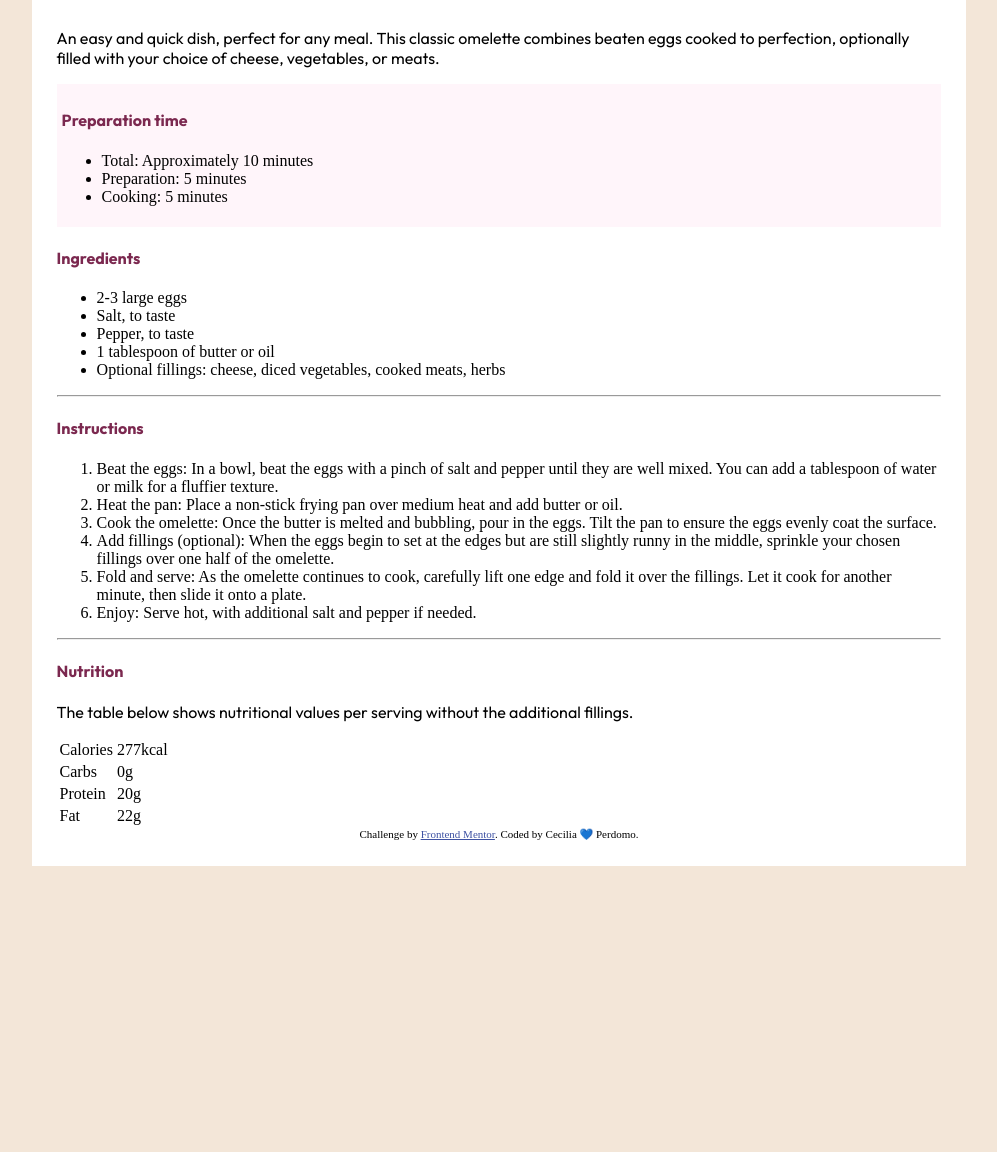
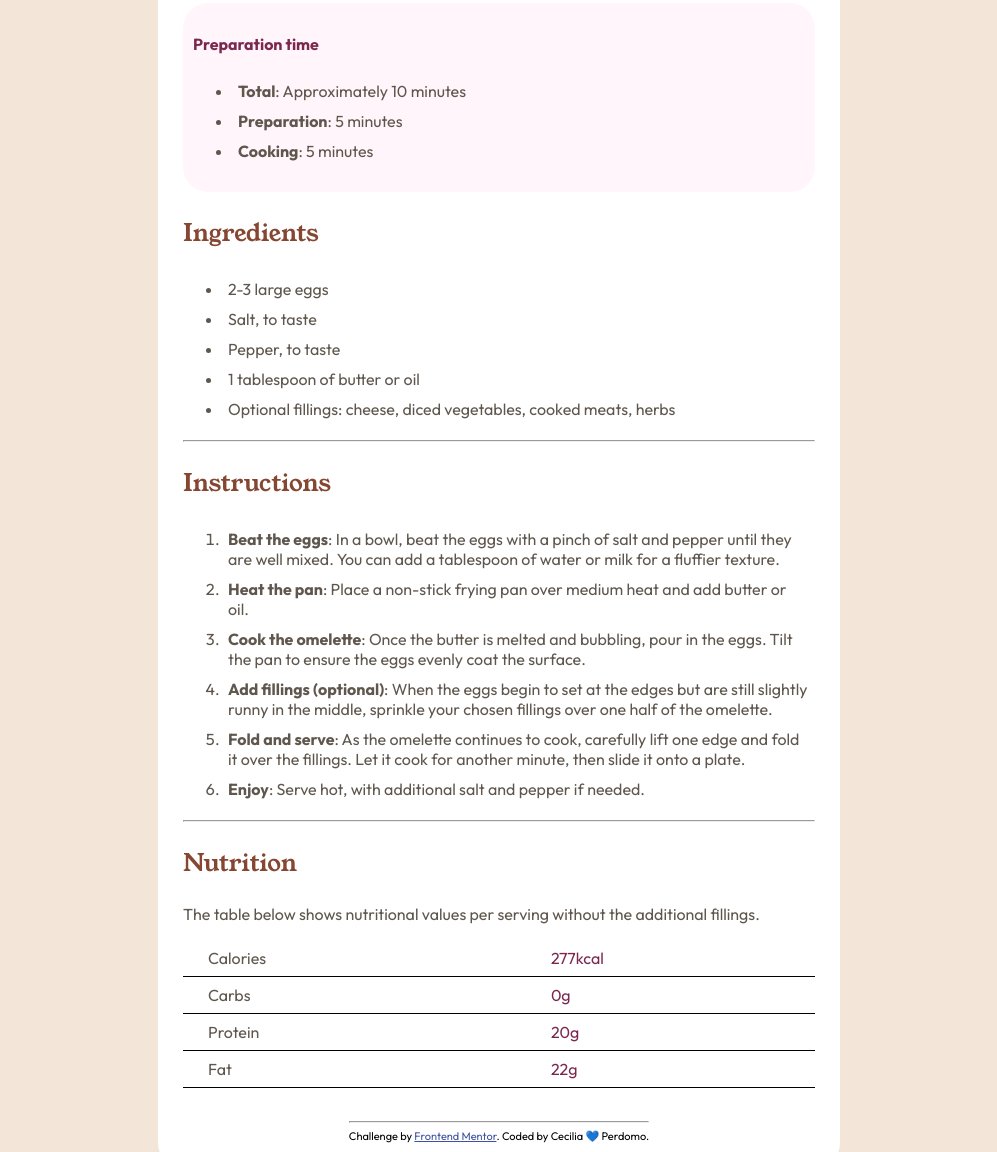
Before and after one commit to CeciliaBPerdomo/Challenge_Simple_Omelette_Recipe, a plain HTML site: page index.html in a window 1280 px wide. Shown: the part 392-1544 px from the top of the page, without its empty margins (141-1138 px from the left). Before the commit the page ends 1266 px from the top, so only its background shows below. Drawn offline with Linux system fonts and the light colour scheme; a web font is replaced by a local one.

Commit message:
Frontend Mentor | Recipe page

```diff
--- a/index.html
+++ b/index.html
@@ -22,19 +22,6 @@
     rel="stylesheet">
 
   <title>Frontend Mentor | Recipe page</title>
-
-  <!-- Feel free to remove these styles or customise in your own stylesheet 👍 -->
-  <style>
-    .attribution {
-      font-size: 11px;
-      text-align: center;
-    }
-
-    .attribution a {
-      color: hsl(228, 45%, 44%);
-    }
-  </style>
-
   <link rel="stylesheet" href="./style.css">
 </head>
 
@@ -54,14 +41,14 @@
         <h4>Preparation time</h4>
 
         <ul>
-          <li>Total: Approximately 10 minutes</li>
-          <li>Preparation: 5 minutes</li>
-          <li>Cooking: 5 minutes</li>
+          <li><b>Total</b>: Approximately 10 minutes</li>
+          <li><b>Preparation</b>: 5 minutes</li>
+          <li><b>Cooking</b>: 5 minutes</li>
         </ul>
       </section>
 
       <section>
-        <h4>Ingredients</h4>
+        <h3>Ingredients</h3>
 
         <ul>
           <li>2-3 large eggs</li>
@@ -74,69 +61,71 @@
       </section>
 
       <section>
-        <h4> Instructions</h4>
+        <h3> Instructions</h3>
         <ol>
 
           <li>
-            Beat the eggs: In a bowl, beat the eggs with a pinch of salt and pepper until they are well mixed.
+            <b>Beat the eggs</b>: In a bowl, beat the eggs with a pinch of salt and pepper until they are well mixed.
             You can add a tablespoon of water or milk for a fluffier texture.
           </li>
 
           <li>
-            Heat the pan: Place a non-stick frying pan over medium heat and add butter or oil.
+            <b>Heat the pan</b>: Place a non-stick frying pan over medium heat and add butter or oil.
           </li>
 
           <li>
-            Cook the omelette: Once the butter is melted and bubbling, pour in the eggs. Tilt the pan to ensure
+            <b>Cook the omelette</b>: Once the butter is melted and bubbling, pour in the eggs. Tilt the pan to ensure
             the eggs evenly coat the surface.
           </li>
 
           <li>
-            Add fillings (optional): When the eggs begin to set at the edges but are still slightly runny in the
+            <b>Add fillings (optional)</b>: When the eggs begin to set at the edges but are still slightly runny in the
             middle, sprinkle your chosen fillings over one half of the omelette.
           </li>
 
           <li>
-            Fold and serve: As the omelette continues to cook, carefully lift one edge and fold it over the
+            <b>Fold and serve</b>: As the omelette continues to cook, carefully lift one edge and fold it over the
             fillings. Let it cook for another minute, then slide it onto a plate.
           </li>
 
           <li>
-            Enjoy: Serve hot, with additional salt and pepper if needed.
+            <b>Enjoy</b>: Serve hot, with additional salt and pepper if needed.
           </li>
         </ol>
         <hr>
       </section>
 
       <section>
-        <h4> Nutrition </h4>
+        <h3> Nutrition </h3>
 
-        <p>The table below shows nutritional values per serving without the additional fillings.</p>
+        <p class="nutrition">The table below shows nutritional values per serving without the additional fillings.</p>
 
         <table>
           <tbody>
             <tr>
-              <td>Calories</td>
-              <td>277kcal</td>
+              <td class="td_1">Calories</td>
+              <td class="td_2">277kcal</td>
             </tr>
             <tr>
-              <td>Carbs</td>
-              <td>0g</td>
+              <td class="td_1">Carbs</td>
+              <td class="td_2">0g</td>
             </tr>
             <tr>
-              <td>Protein</td>
-              <td>20g</td>
+              <td class="td_1">Protein</td>
+              <td class="td_2">20g</td>
             </tr>
             <tr>
-              <td>Fat</td>
-              <td>22g</td>
+              <td class="td_1">Fat</td>
+              <td class="td_2">22g</td>
             </tr>
           </tbody>
         </table>
       </section>
     </div>
 
+    <br>
     <div class="attribution">
+      <hr>
       Challenge by <a href="https://www.frontendmentor.io?ref=challenge" target="_blank">Frontend Mentor</a>.
       Coded by Cecilia 💙 Perdomo.
     </div>
--- a/style.css
+++ b/style.css
@@ -1,15 +1,18 @@
 body {
-    background-color:hsl(30, 54%, 90%)
+    background-color: hsl(30, 54%, 90%)
 }
 
 .main_principal {
     background-color: white;
-    width: 70%;
-    margin: 0 auto; /* Centra el elemento horizontalmente */
+    width: 50%;
+    margin: 0 auto;
+    /* Centra el elemento horizontalmente */
     display: flex;
-    flex-direction: column; /* Asegura que los elementos hijos se apilen verticalmente */
+    flex-direction: column;
+    /* Asegura que los elementos hijos se apilen verticalmente */
     align-items: center;
     padding: 25px;
+    border-radius: 25px;
 }
 
 .imagen_omellette_contenedor {
@@ -35,9 +38,18 @@ p {
     font-style: normal;
 }
 
-.preparation_time{
+.preparation_time {
     background-color: hsl(330, 100%, 98%);
-    padding: 5px;
+    padding: 10px;
+    border-radius: 25px;
+}
+
+h3 {
+    color: hsl(14, 45%, 36%);
+    font-family: "Young Serif", serif;
+    font-weight: 400;
+    font-size: 24px;
+    font-style: normal;
 }
 
 h4 {
@@ -45,3 +57,54 @@ h4 {
     font-family: "Outfit", serif;
     font-style: normal;
 }
+
+table {
+    width: 100%;
+    border-collapse: collapse;
+    margin: 10px 0;
+    font-size: 16px;
+    text-align: left;
+}
+
+th,
+td {
+    border-bottom: 1px solid black;
+    padding: 8px;
+    font-family: "Outfit", serif;
+}
+
+.td_1 {
+    padding-left: 25px;
+    color: hsl(30, 10%, 34%)
+}
+
+.td_2 {
+    padding-left: -45px;
+    color: hsl(332, 51%, 32%);
+}
+
+th {
+    border-bottom: 1px solid black;
+    padding: 8px;
+    text-align: left;
+}
+
+.nutrition {
+    color: hsl(30, 10%, 34%)
+}
+
+li{
+    padding: 5px;
+    font-family: "Outfit", serif;
+    color: hsl(30, 10%, 34%);
+}
+
+.attribution {
+    font-family: "Outfit", serif;
+    font-size: 11px;
+    text-align: center;
+  }
+
+  .attribution a {
+    color: hsl(228, 45%, 44%);
+  }
```
